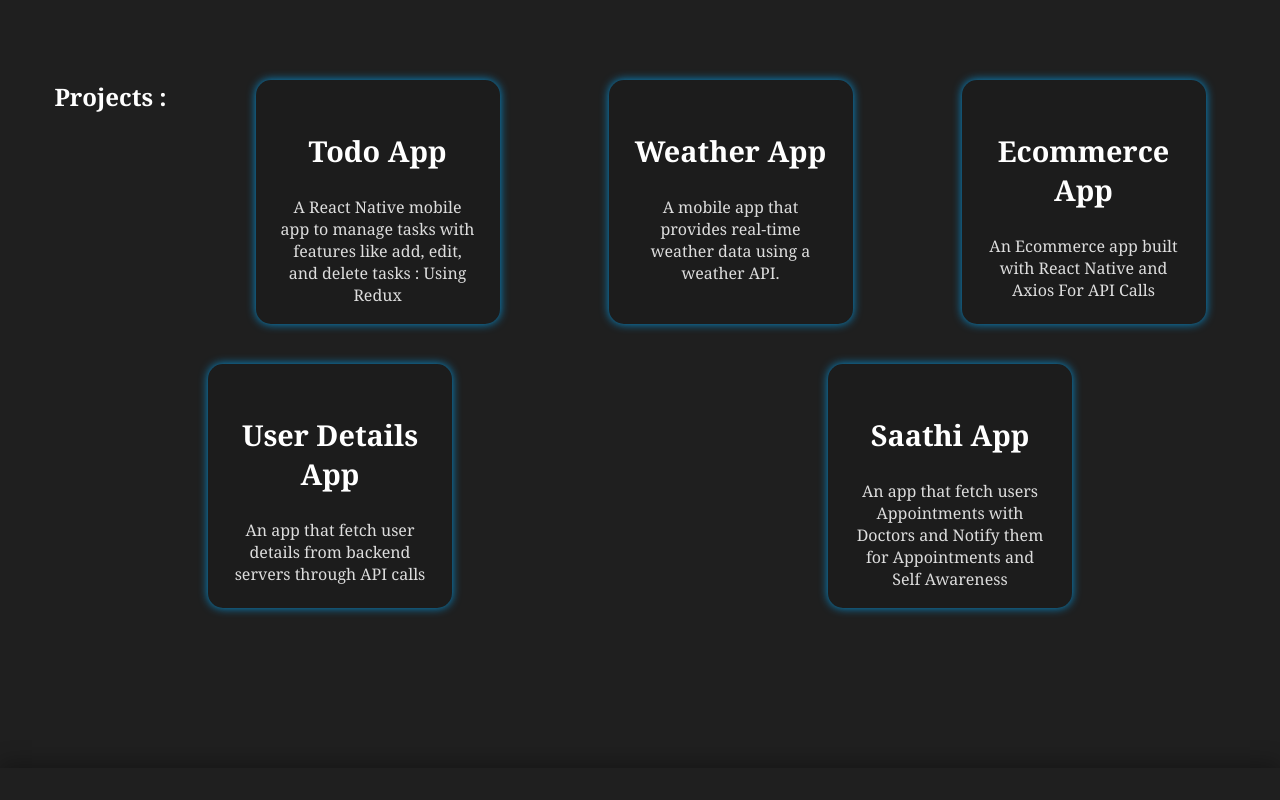
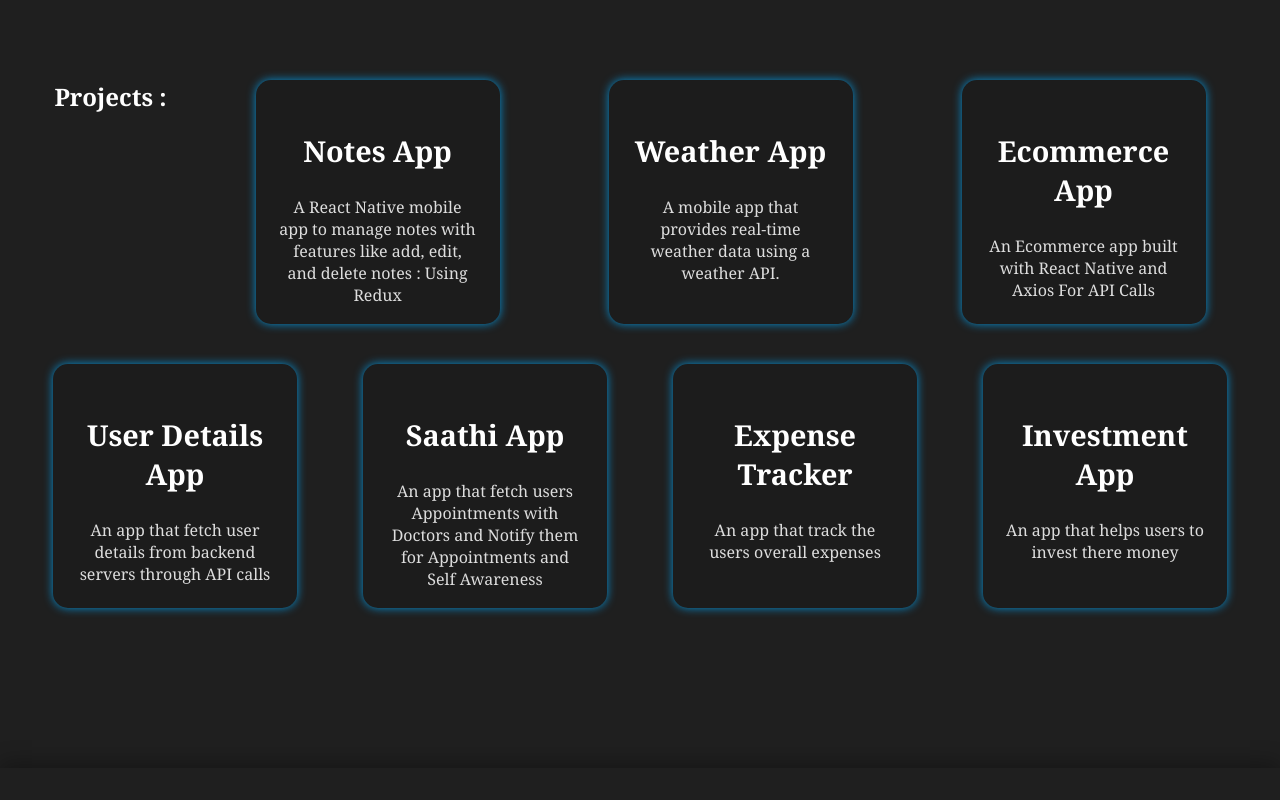
Before and after one commit to MrSanjayGautam007/MeMyPortfolio, a plain HTML site: page index.html in a window 1280 px wide. Shown: the part 1980-2780 px from the top of the page. Drawn offline with Linux system fonts and the light colour scheme.

Commit message:
More Projects Added

```diff
--- a/index.html
+++ b/index.html
@@ -645,8 +645,8 @@
     <section id="projects">
         <h2>Projects :</h2>
         <div class="project">
-            <h3>Todo App</h3>
-            <p>A React Native mobile app to manage tasks with features like add, edit, and delete tasks : Using Redux
+            <h3>Notes App</h3>
+            <p>A React Native mobile app to manage notes with features like add, edit, and delete notes : Using Redux
             </p>
         </div>
         <div class="project">
@@ -670,6 +670,18 @@
                 <h3>Saathi App</h3>
             </a>
             <p>An app that fetch users Appointments with Doctors and Notify them for Appointments and Self Awareness </p>
+        </div>
+        <div class="project">
+            <a href="" style="text-decoration: none;" target="_blank">
+                <h3>Expense Tracker</h3>
+            </a>
+            <p>An app that track the users overall expenses </p>
+        </div>
+        <div class="project">
+            <a href="" style="text-decoration: none;" target="_blank">
+                <h3>Investment App</h3>
+            </a>
+            <p>An app that helps users to invest there money </p>
         </div>
     </section>
 
```
